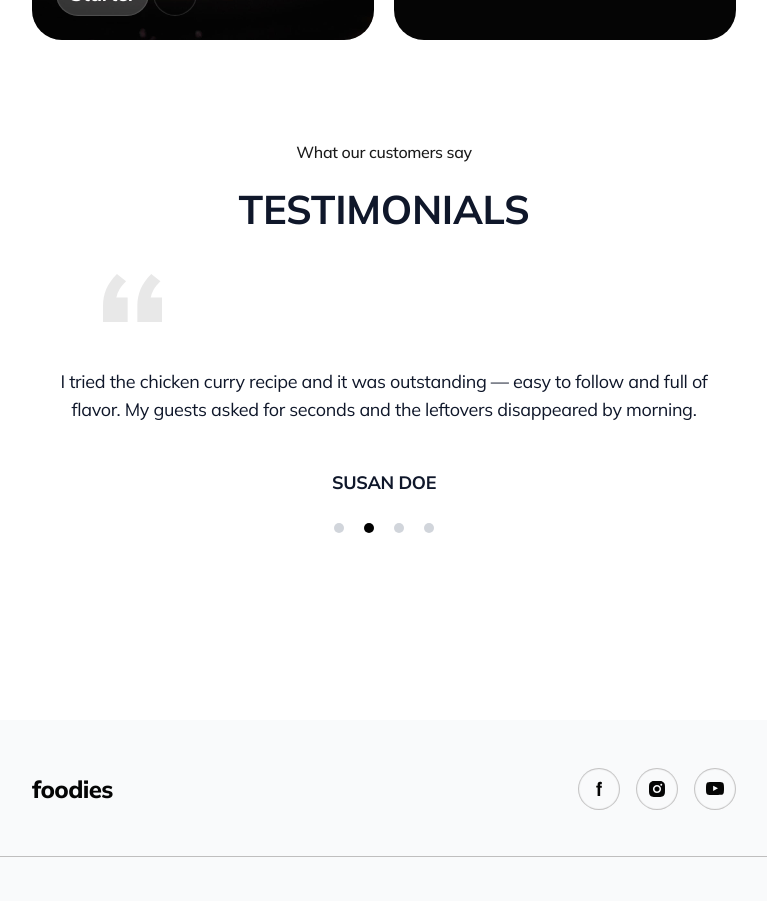
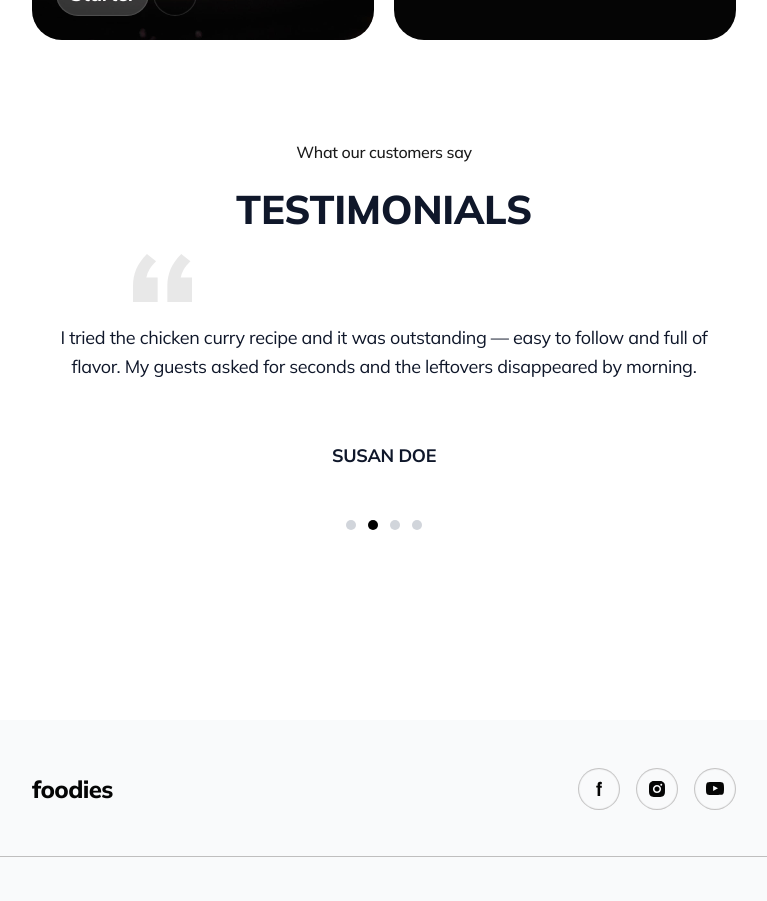
Before and after one commit to SergeyPoly/goit-node-final-project-FE, a React (Vite) app: page / in a window 1280 px wide. Shown: the part 2980-3881 px from the top of the page, without its empty margins (256-1023 px from the left). Built offline with nearby package versions, Linux system fonts and the light colour scheme.

Commit message:
feat: testimonials - completed testimonials and styles for this feature

```diff
--- a/src/features/testimonials/ui/Testimonials.jsx
+++ b/src/features/testimonials/ui/Testimonials.jsx
@@ -4,8 +4,6 @@ import { Autoplay, Pagination } from 'swiper/modules';
 
 import 'swiper/css';
 import 'swiper/css/pagination';
-
-import styles from './Testimonials.module.css';
 
 const testimonials = [
 	{
@@ -28,14 +26,22 @@ const testimonials = [
 
 export const Testimonials = () => {
 	return (
-		<section className={styles.container} aria-label="Testimonials">
-			<p className={styles.subtitle}>What our customers say</p>
-			<h2 className={styles.header}>TESTIMONIALS</h2>
+    <section
+      className="mx-auto my-[80px] box-border flex h-auto w-full max-w-[822px] flex-col gap-4 py-4 md:h-[520px] md:gap-[15px] md:py-5"
+      aria-label="Testimonials"
+    >
+      <p className="m-0 text-center text-[16px] leading-[24px] font-medium tracking-[-0.02em] text-[#1A1A1A]">
+        What our customers say
+      </p>
 
-			<div className={styles.card}>
-				<div className={styles.quote} aria-hidden>
-          <svg width="59" height="48" viewBox="0 0 59 48" fill="none" xmlns="http://www.w3.org/2000/svg">
-            <path d="M0 48V31.9412C0 25.9412 1.05672 20.4118 3.17015 15.3529C5.28358 10.2941 8.86468 5.17647 13.9134 0L23.0716 7.2353C20.1363 10.1765 17.9055 12.9412 16.3791 15.5294C14.8527 18.1177 13.8547 20.7647 13.3851 23.4706H24.6567V48H0ZM34.3433 48V31.9412C34.3433 25.9412 35.4 20.4118 37.5134 15.3529C39.6269 10.2941 43.208 5.17647 48.2567 0L57.4149 7.2353C54.4796 10.1765 52.2488 12.9412 50.7224 15.5294C49.196 18.1177 48.198 20.7647 47.7284 23.4706H59V48H34.3433Z" fill="#BFBEBE"/>
+      <h2 className="m-0 text-center text-[40px] font-extrabold text-[#0f172a] md:text-[40px]">
+        TESTIMONIALS
+      </h2>
+
+      <div className="relative box-border flex h-auto items-center justify-center overflow-hidden rounded-[14px] bg-white p-4 md:h-[320px] md:p-[40px]">
+        <div className="pointer-events-none absolute -top-8 left-[120px] md:-top-10 md:left-[120px] p-[40px] text-[64px] md:text-[88px] text-[#BFBEBE] opacity-[0.25] md:opacity-[0.35]">
+          <svg width="59" height="48" aria-hidden>
+            <use href="/icons.svg#quote-icon" />
           </svg>
         </div>
 
@@ -49,21 +55,22 @@ export const Testimonials = () => {
             disableOnInteraction: false,
             pauseOnMouseEnter: true,
           }}
-					pagination={{
-						clickable: true,
-						bulletClass: styles.bullet,
-						bulletActiveClass: styles.bulletActive,
-					}}
-					className={styles.swiper}
+          pagination={{ clickable: true }}
+          className="h-[180px] md:h-[220px] w-full mt-[60px] md:mt-[40px]"
         >
           {testimonials.map((item, idx) => (
-						<SwiperSlide key={idx} className={styles.slide}>
-							<p className={styles.text}>{item.text}</p>
-							<p className={styles.author}>{item.author}</p>
+            <SwiperSlide
+              key={idx}
+              className="box-border flex h-full flex-col items-center justify-center px-4 text-center md:px-[40px]"
+            >
+              <p className="mb-4 max-w-[680px] text-[16px] leading-[1.6] text-[#0f172a] md:mb-[24px] md:text-[18px]">
+                {item.text}
+              </p>
+              <p className="mt-[30px] md:mt-[60px] text-[16px] font-bold text-[#0f172a] md:text-[18px]">{item.author}</p>
             </SwiperSlide>
           ))}
         </Swiper>
       </div>
     </section>
   );
-}
+};
--- a/src/features/testimonials/ui/Testimonials.module.css
+++ /dev/null
@@ -1,135 +0,0 @@
-.container {
-  width: 822px;
-  height: 520px;
-  margin: 80px auto;
-  display: flex;
-  flex-direction: column;
-  gap: 15px;
-  padding: 20px 0;
-  box-sizing: border-box;
-}
-
-.subtitle {
-  color: #1A1A1A;
-  font-weight: 500;
-  font-style: normal;
-  font-size: 16px;
-  line-height: 24px;
-  letter-spacing: -0.32px;
-  text-transform: none;
-  text-align: center;
-  margin: 0;
-}
-
-.header {
-  font-size: 40px;
-  font-weight: 700;
-  text-align: center;
-  color: var(--text-900);
-  margin: 0;
-}
-
-.card {
-  position: relative;
-  background: var(--bg-white);
-  border: none;
-  border-radius: 14px;
-  padding: 40px;
-  height: calc(520px - 15px - 120px);
-  box-sizing: border-box;
-  overflow: hidden;
-  display: flex;
-  align-items: center;
-  justify-content: center;
-}
-
-.quote {
-  position: absolute;
-  top: 20px;
-  left: 130px;
-  font-size: 88px;
-  color: #BFBEBE;
-  line-height: 1;
-  opacity: 0.35;
-  font-family: serif;
-  pointer-events: none;
-}
-
-.swiper {
-  height: 80%;
-  width: 100%;
-}
-
-.slide {
-  display: flex;
-  flex-direction: column;
-  justify-content: center;
-  align-items: center;
-  text-align: center;
-  padding: 0 20px;
-  box-sizing: border-box;
-  height: 100%;
-}
-
-.text {
-  font-size: 18px;
-  line-height: 1.6;
-  margin: 0 0 24px 0;
-  color: var(--text-900);
-  max-width: 680px;
-}
-
-.author {
-  font-weight: 700;
-  font-size: 18px;
-  color: var(--text-900);
-  margin-top: 20px;
-  margin-bottom: 10px;
-}
-
-.bullet {
-  width: 10px;
-  height: 10px;
-  background: var(--dot-inactive) !important;
-  opacity: 1 !important;
-  border-radius: 50%;
-  margin: 0 6px !important;
-}
-
-.bulletActive {
-  background: #000 !important;
-}
-
-:global(.swiper-pagination) {
-  display: flex;
-  justify-content: center;
-  align-items: center;
-  gap: 8px;
-  bottom: 18px !important;
-}
-
-@media (max-width: 900px) {
-  .container {
-    width: 100%;
-    padding: 20px;
-    height: auto;
-  }
-
-  .card {
-    padding: 24px;
-  }
-
-  .header {
-    font-size: 28px;
-  }
-
-  .text {
-    font-size: 16px;
-    padding: 0 12px;
-  }
-
-  .quote {
-    font-size: 64px;
-    left: 80px;
-  }
-}
--- a/src/index.css
+++ b/src/index.css
@@ -72,3 +72,22 @@ p {
   clip: rect(0 0 0 0);
   overflow: hidden;
 }
+
+.swiper-pagination-bullet {
+  width: 10px;
+  height: 10px;
+  background: var(--dot-inactive);
+  opacity: 1;
+  border-radius: 9999px;
+  margin: 0 6px !important;
+}
+
+.swiper-pagination-bullet-active {
+  background: #000 !important;
+}
+
+@media (max-width: 900px) {
+  .swiper-pagination-bullet {
+    top: 60px !important;
+  }
+}
```
Lines whose indentation alone changed are shown as unchanged.
